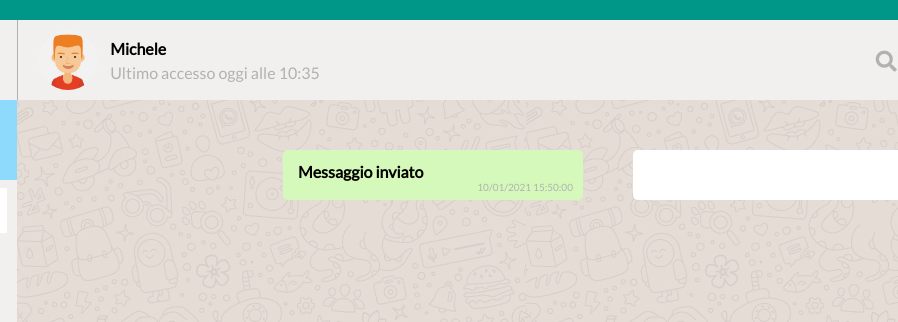
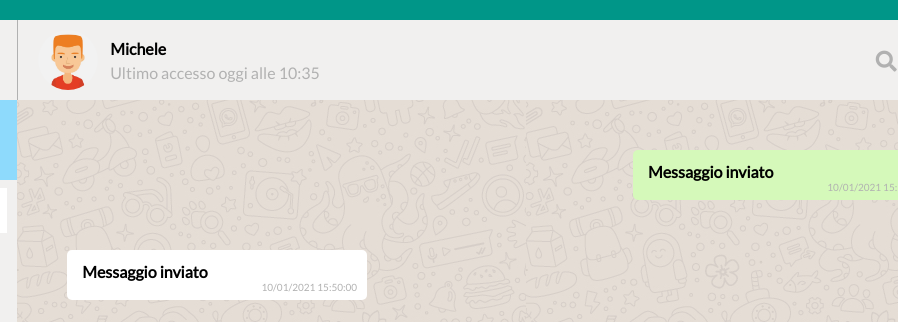
Before and after one commit to EmmanueleLibraro/vue-boolzapp, a plain HTML site: page index.html in a window 1280 px wide. Shown: the top 322 px of the page, 382-1280 px from the left. Drawn offline with nearby package versions, Linux system fonts and the light colour scheme.

Commit message:
erroe loop js, css corretto

```diff
--- a/CSS/main.css
+++ b/CSS/main.css
@@ -277,7 +277,7 @@ body{
 }
 
 /* LISTA MIDDLE */
-.middle{
+.fumetto-destra{
     display: flex;
     justify-content: flex-end;
 }
@@ -291,13 +291,15 @@ body{
     background: #D5F9BA;
 }
 
-.testo-utente{
+.testo-utente,
+.testo-bot{
     display: flex;
     align-items: center;
     margin-top: 12px;
 }
 
-.testo-utente p{
+.testo-utente p,
+.testo-bot p{
     font-weight: bold;
     padding-left: 15px;
 }
@@ -326,6 +328,7 @@ body{
     margin-right: 50px;
     border-radius: 5px;
     background: #fff;
+    margin-left: 50px;
 }
 
 /* LISTA BOTTOM RIGHT */
--- a/index.html
+++ b/index.html
@@ -141,6 +141,8 @@
             <!-- MIDDLE -->
             <div class="middle">
                 <!-- FUMETTO MESS INVIATO -->
+
+                <div class="fumetto-destra">
                     <div class="fumetto-chat-utente">
                         <div class="testo-utente">
                             <p>Messaggio inviato</p>
@@ -150,13 +152,19 @@
                             <p>10/01/2021 15:50:00</p>
                         </div>
                     </div>
+                </div>
 
                 <!-- FUMETTO MESS RICEVUTO -->
                 <div class="testo-ricevuto">
                     <div class="fumetto-chat-ricevuto">
-                        <div>
+                        <div class="testo-bot">
+                            <p>Messaggio inviato</p>
+                        </div>
 
+                        <div class="ultimo-invio">
+                            <p>10/01/2021 15:50:00</p>
                         </div>
+
                     </div>
                 </div>
             </div>
```
Lines whose indentation alone changed are shown as unchanged.
